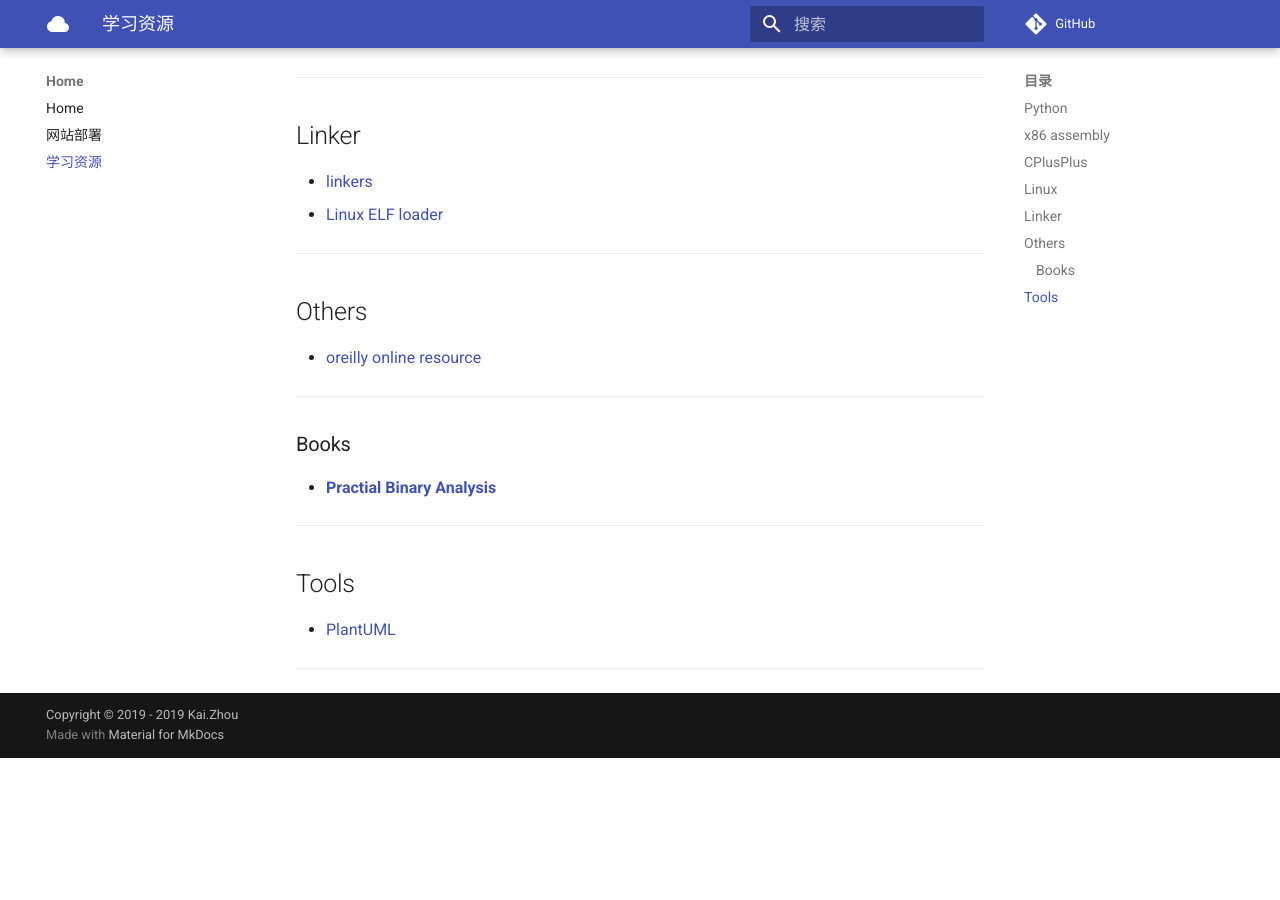
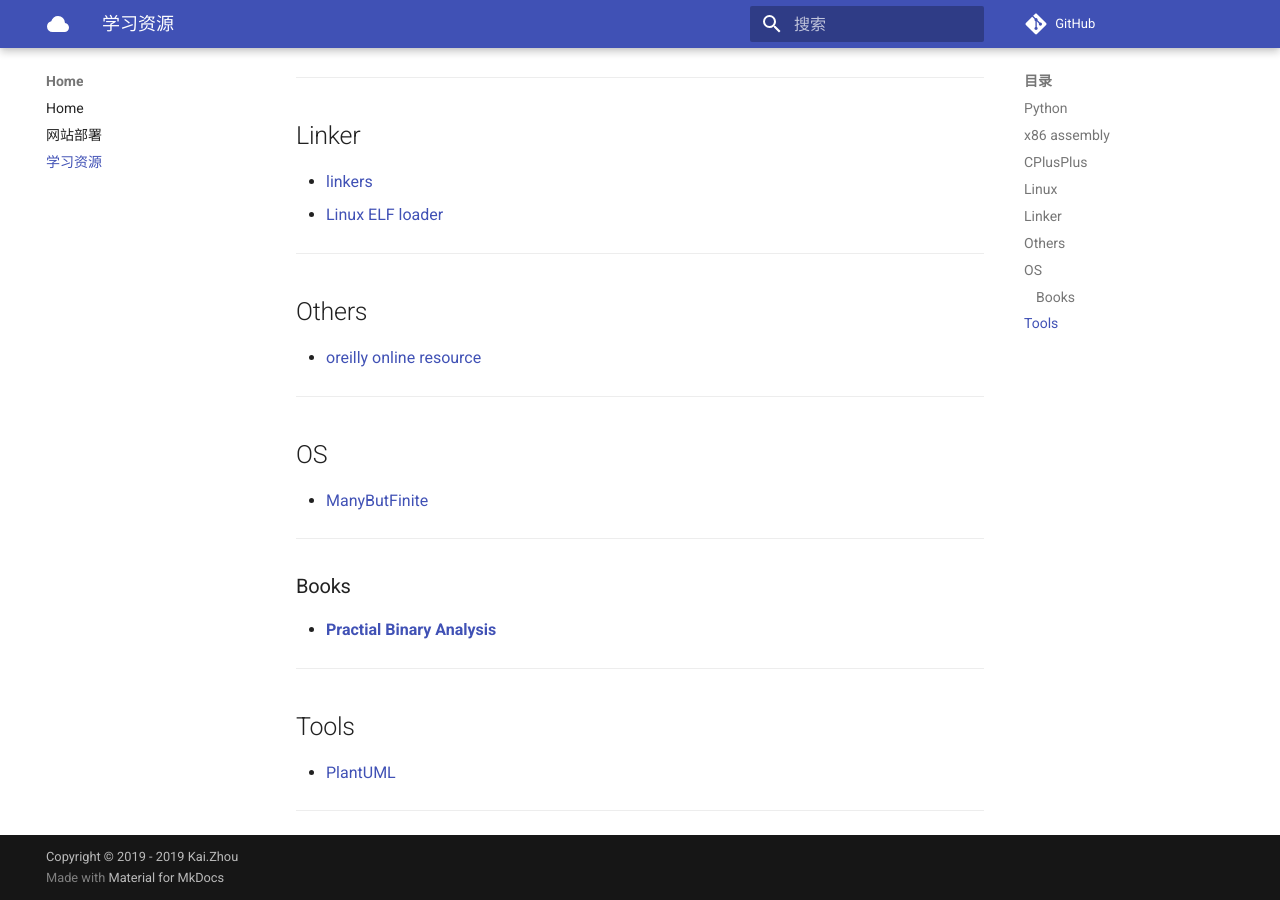
Before and after one commit to zhoukaidev/ks_blog, an MkDocs documentation site: the page built from docs/trainingResource.md, in a window 1280 px wide and 900 px high, scrolled down 813 px. Built offline with MkDocs 1.6.1 and Material for MkDocs 9.7.7, drawn with Linux system fonts in a browser that asks for light colours; comment, search, counter and statistics services are not loaded; before the commit the page ends 1571 px from its top, so only the background shows below that.

Commit message:
Update trainingResource.md

```diff
--- a/docs/trainingResource.md
+++ b/docs/trainingResource.md
@@ -40,6 +40,12 @@ Record training resource linke to save my bad memroy.
 
 ---
 
+## OS
+
+* [ManyButFinite](https://manybutfinite.com/)
+
+---
+
 ### Books
 
 * **[Practial Binary Analysis](https://practicalbinaryanalysis.com/)**
```
